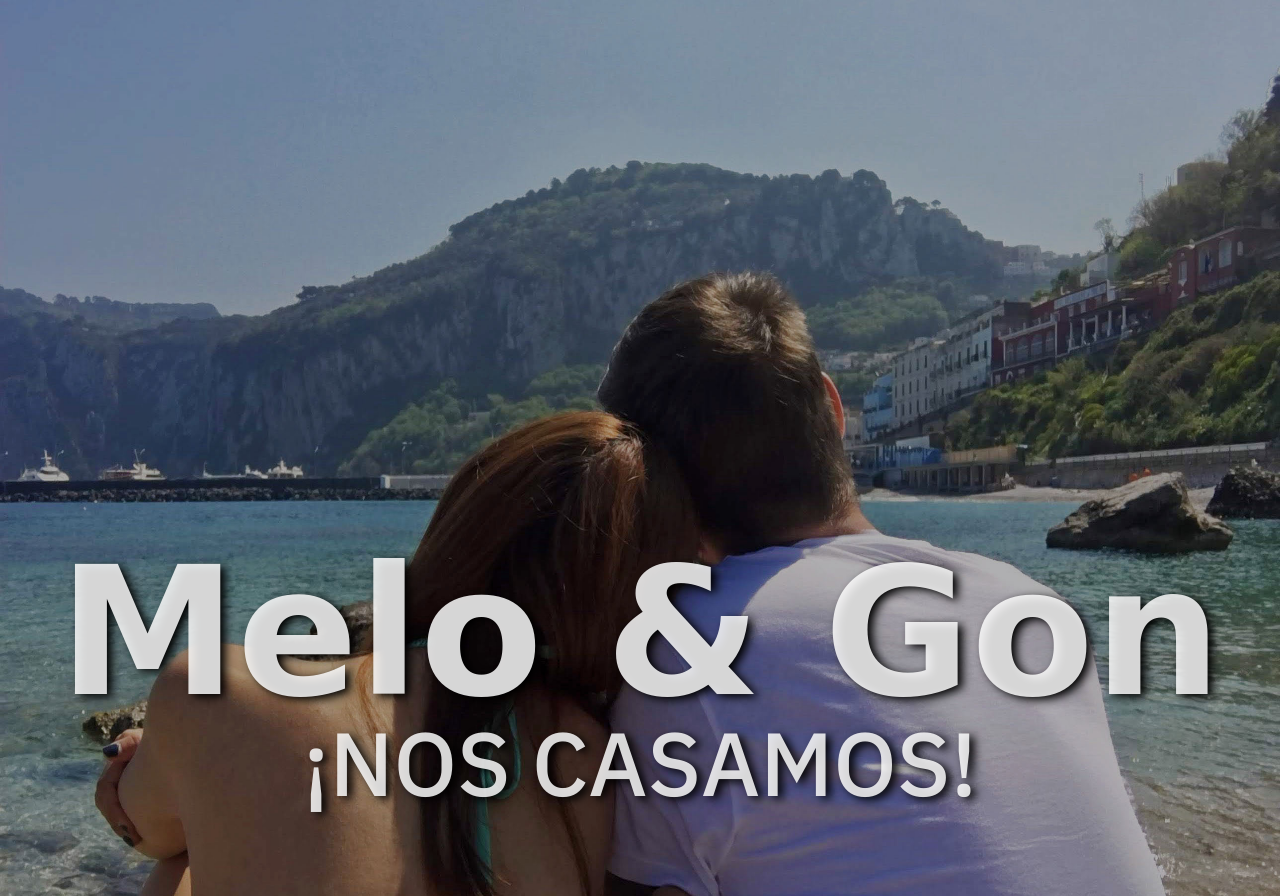
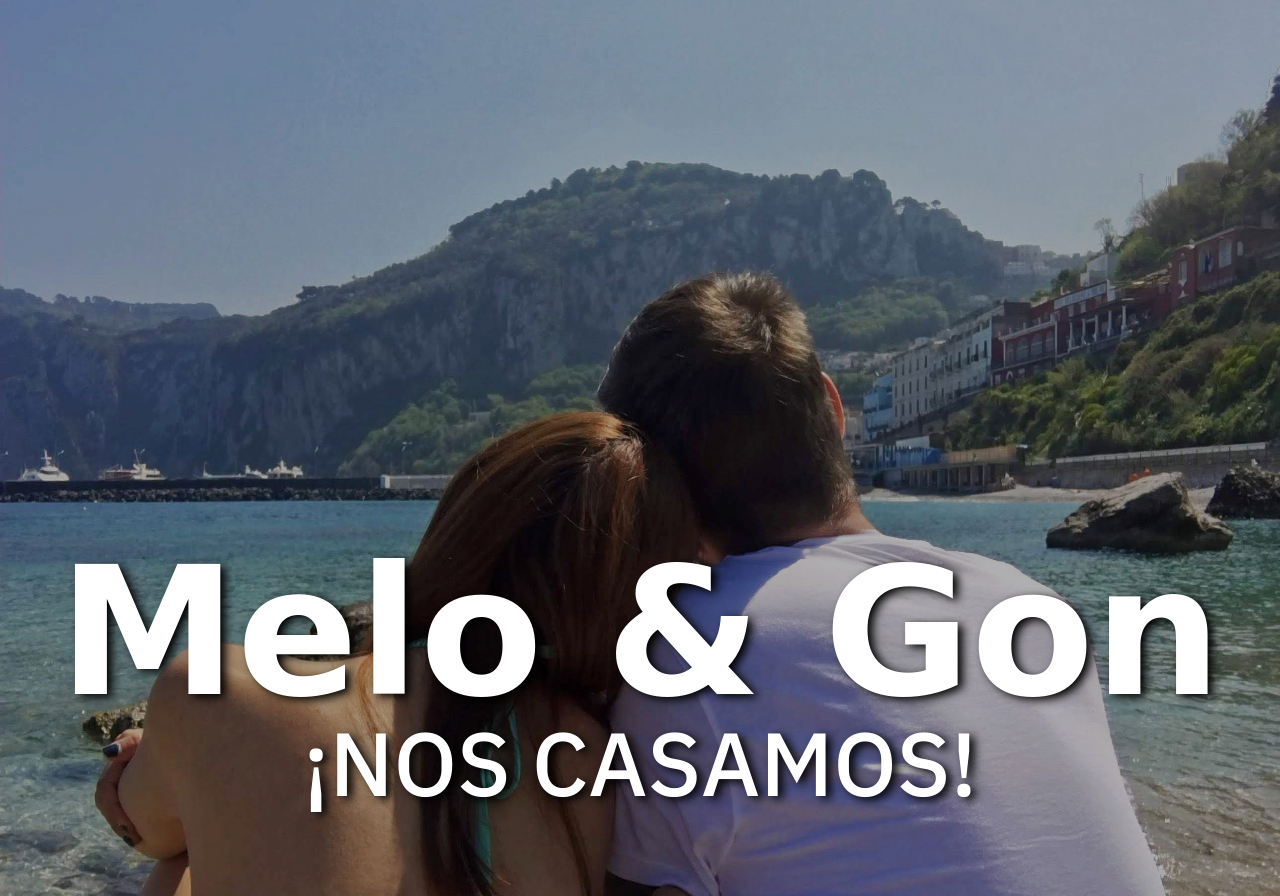
Before and after one commit to gonwar07/casamiento, a plain HTML site: page index.html in a window 1280 px wide. Shown: the top 896 px of the page. Drawn offline with nearby package versions, Linux system fonts and the light colour scheme; a web font is replaced by a local one.

Commit message:
Update estilos.css

```diff
--- a/css/estilos.css
+++ b/css/estilos.css
@@ -16,7 +16,7 @@ header{
     flex-direction: column;
     justify-content: center;
     text-align: center;
-    color: rgba(255, 255, 255, 0.84);
+    color: white;
 }
 .imgVector{
     width: 30%;
@@ -142,6 +142,7 @@ header{
 }
 .lugarCelebracion{
     padding-top: 6vw;
+    padding-bottom: 0;
     align-items: normal;
 }
 #lugarCelebracion{
```
